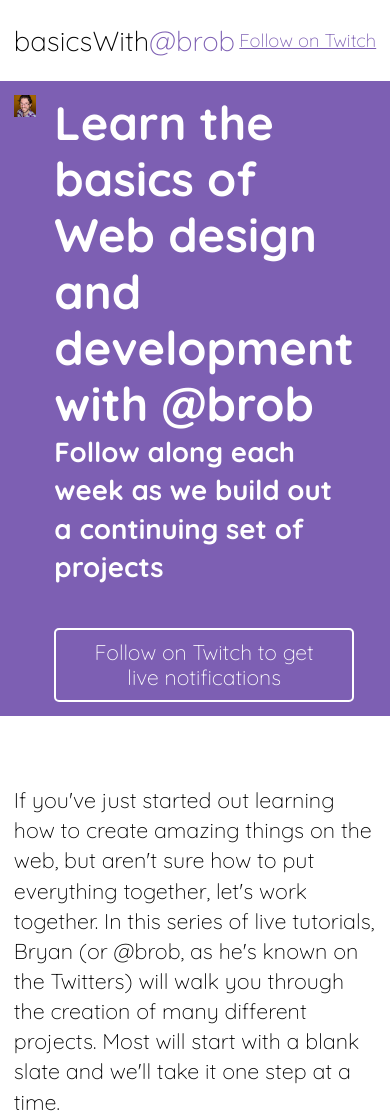
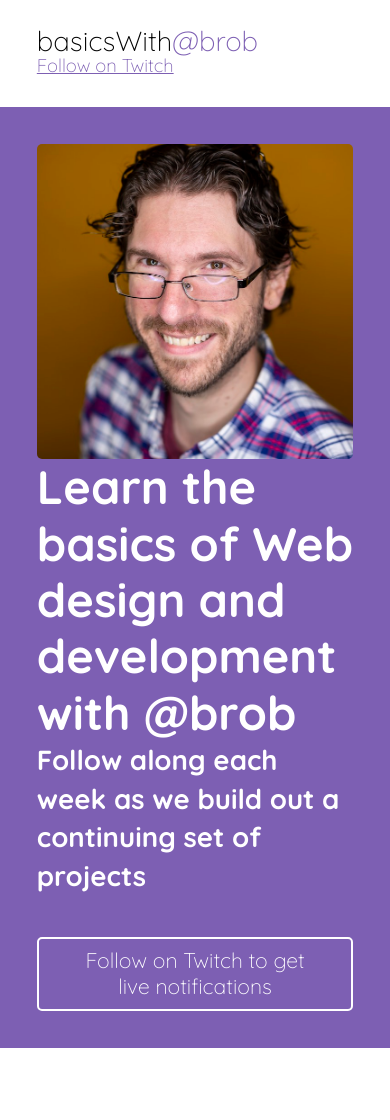
Before and after one commit to brob/basicswithbrob.com, an Eleventy site: page index.njk in a window 390 px wide. Shown: the top 1120 px of the page. Built offline with nearby package versions, Linux system fonts and the light colour scheme; Eleventy itself is replaced by a stand-in of ours; files that its build step writes are made by us from their sources; what nunjucks-date-filter would draw is missing.

Commit message:
Adjusts headshot and mobile

```diff
--- a/assets/style.css
+++ b/assets/style.css
@@ -100,7 +100,7 @@
 }
 .banner__content {
     display: grid;
-    grid-column-gap: 1rem;
+    grid-column-gap: 1.5rem;
     grid-auto-rows: auto;
     grid-template-columns: .5fr 1fr;
     align-items: start;
@@ -121,6 +121,7 @@
     grid-row: 1 / span 3;
     grid-column: 1;
     max-width: 100%;
+    border-radius: 5px;
 
 }
 
@@ -144,7 +145,7 @@
 }
 .episodes h4 {
     font-size: 1.5rem;
-    line-height: 1.2em;
+    line-height: 1.4em;
     margin: 0;
 }
 .episodes time {
@@ -167,3 +168,19 @@
     text-align: center;
     padding: 1rem;
 }
+
+@media (max-width: 640px) {
+    :root {
+        --base-padding: 2rem;
+    }
+    .banner__content {
+        grid-template-columns: auto;
+
+    }
+
+    .headshot {
+        justify-self: center;
+        width: 100%;
+        max-width: 450px;
+    }
+}
```
